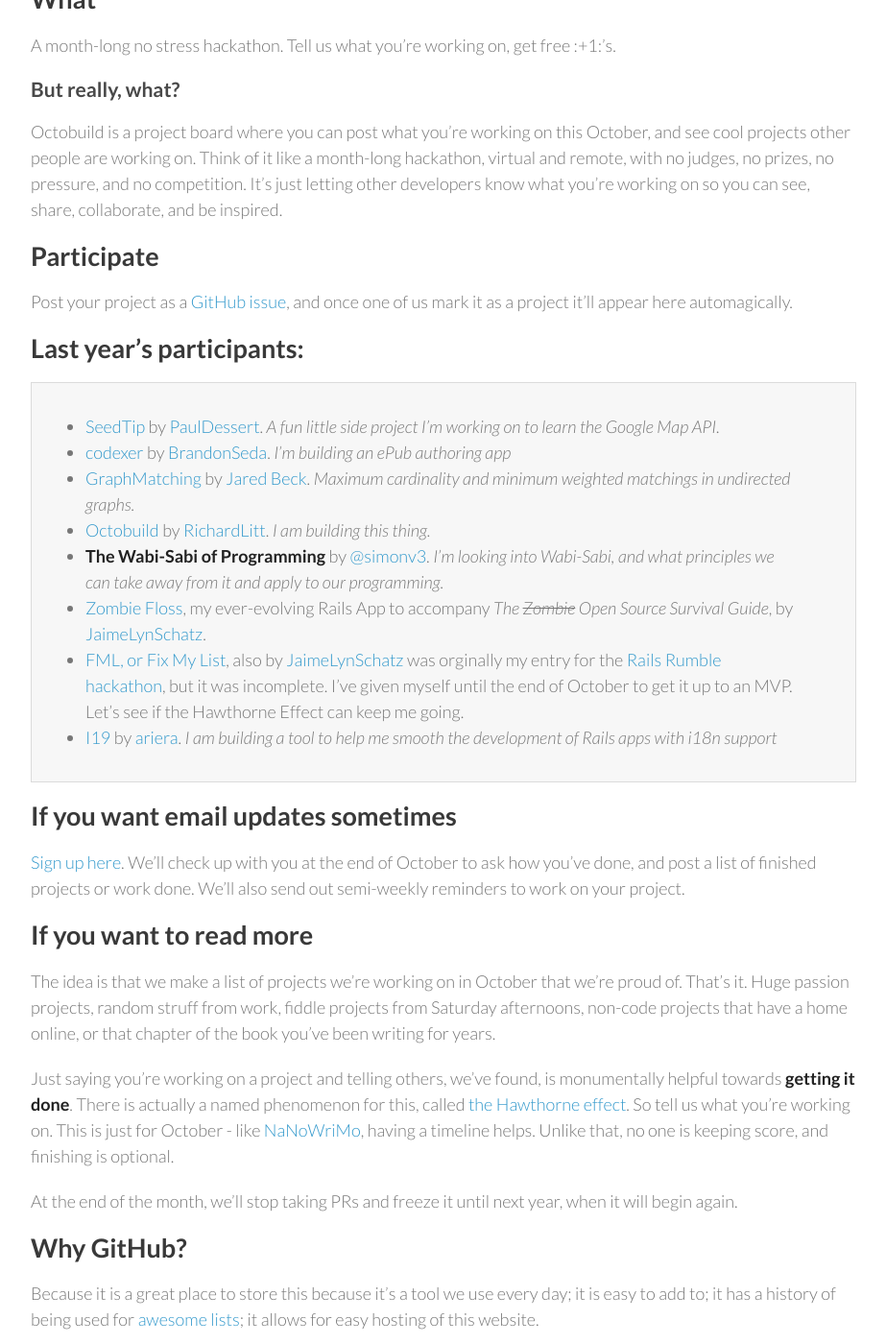
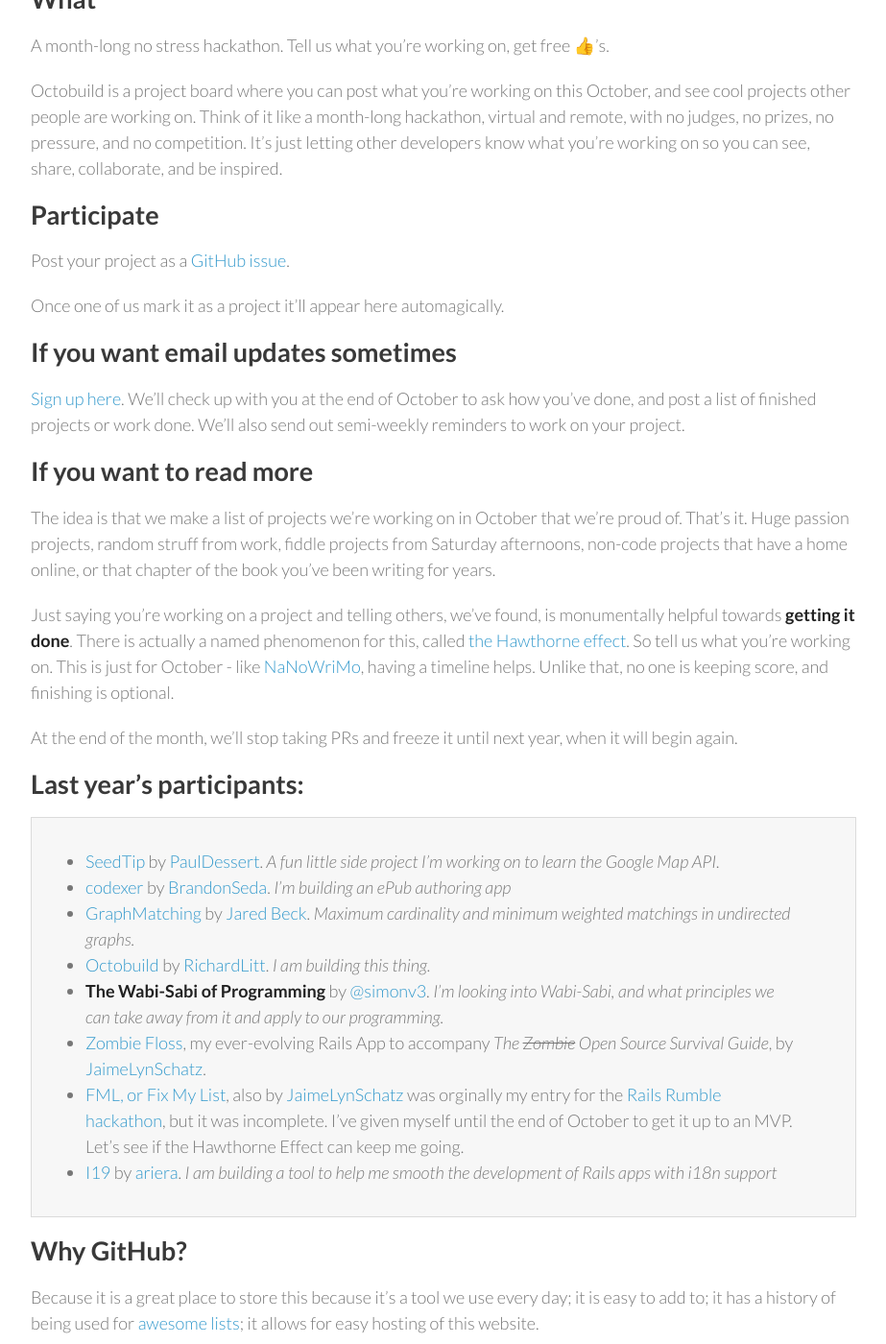
Before and after one commit to RichardLitt/octobuild, a Jekyll site: the page built from index.md, in a window 1280 px wide and 1400 px high, scrolled down 565 px. Shown: the whole window at 96% size, without its empty margins (178-1101 px from the left). Built offline with Jekyll 4.4.1, drawn with Linux system fonts in a browser that asks for light colours; Markdown is read by kramdown in place of the engine named in the settings; some of the changed lines change nothing that is shown.

Commit message:
wordsmithing

```diff
--- a/index.md
+++ b/index.md
@@ -5,26 +5,15 @@
 
 ## What
 
-A month-long no stress hackathon. Tell us what you're working on, get free :+1:'s.
-
-### But really, what?
+A month-long no stress hackathon. Tell us what you're working on, get free &#128077;'s.
 
 Octobuild is a project board where you can post what you're working on this October, and see cool projects other people are working on. Think of it like a month-long hackathon, virtual and remote, with no judges, no prizes, no pressure, and no competition. It's just letting other developers know what you're working on so you can see, share, collaborate, and be inspired.
 
 ## Participate
 
-Post your project as a [GitHub issue](https://github.com/RichardLitt/octobuild/issues/new), and once one of us mark it as a project it'll appear here automagically.
+Post your project as a [GitHub issue](https://github.com/RichardLitt/octobuild/issues/new).
 
-## Last year's participants:
-
-* [SeedTip](https://github.com/pauldessert/SeedTip) by [PaulDessert](https://twitter.com/pauldessert). *A fun little side project I'm working on to learn the Google Map API.*
-* [codexer](https://github.com/bcseda/codexer) by [BrandonSeda](https://twitter.com/brandonseda). *I'm building an ePub authoring app*
-* [GraphMatching](https://github.com/jaredbeck/graph_matching) by [Jared Beck](http://www.jaredbeck.com/). *Maximum cardinality and minimum weighted matchings in undirected graphs.*
-* [Octobuild](https://github.com/RichardLitt/octobuild) by [RichardLitt](https://github.com/RichardLitt). *I am building this thing.*
-* **The Wabi-Sabi of Programming** by [@simonv3](http://twitter.com/simonv3). *I'm looking into Wabi-Sabi, and what principles we can take away from it and apply to our programming.*
-* [Zombie Floss](http://zombie-floss.herokuapp.com), my ever-evolving Rails App to accompany *The ~~Zombie~~ Open Source Survival Guide*, by [JaimeLynSchatz](https://github.com/JaimeLynSchatz).
-* [FML, or Fix My List](https://secret-inlet-5715.herokuapp.com/), also by [JaimeLynSchatz](https://github.com/JaimeLynSchatz) was orginally my entry for the [Rails Rumble hackathon](http://railsrumble.com/), but it was incomplete. I've given myself until the end of October to get it up to an MVP. Let's see if the Hawthorne Effect can keep me going.
-* [I19](https://github.com/ariera/i19) by [ariera](https://github.com/ariera/). *I am building a tool to help me smooth the development of Rails apps with i18n support*
+Once one of us mark it as a project it'll appear here automagically.
 
 ## If you want email updates sometimes
 
@@ -38,13 +27,24 @@
 
 At the end of the month, we'll stop taking PRs and freeze it until next year, when it will begin again.
 
+## Last year's participants:
+
+* [SeedTip](https://github.com/pauldessert/SeedTip) by [PaulDessert](https://twitter.com/pauldessert). *A fun little side project I'm working on to learn the Google Map API.*
+* [codexer](https://github.com/bcseda/codexer) by [BrandonSeda](https://twitter.com/brandonseda). *I'm building an ePub authoring app*
+* [GraphMatching](https://github.com/jaredbeck/graph_matching) by [Jared Beck](http://www.jaredbeck.com/). *Maximum cardinality and minimum weighted matchings in undirected graphs.*
+* [Octobuild](https://github.com/RichardLitt/octobuild) by [RichardLitt](https://github.com/RichardLitt). *I am building this thing.*
+* **The Wabi-Sabi of Programming** by [@simonv3](http://twitter.com/simonv3). *I'm looking into Wabi-Sabi, and what principles we can take away from it and apply to our programming.*
+* [Zombie Floss](http://zombie-floss.herokuapp.com), my ever-evolving Rails App to accompany *The ~~Zombie~~ Open Source Survival Guide*, by [JaimeLynSchatz](https://github.com/JaimeLynSchatz).
+* [FML, or Fix My List](https://secret-inlet-5715.herokuapp.com/), also by [JaimeLynSchatz](https://github.com/JaimeLynSchatz) was orginally my entry for the [Rails Rumble hackathon](http://railsrumble.com/), but it was incomplete. I've given myself until the end of October to get it up to an MVP. Let's see if the Hawthorne Effect can keep me going.
+* [I19](https://github.com/ariera/i19) by [ariera](https://github.com/ariera/). *I am building a tool to help me smooth the development of Rails apps with i18n support*
+
 ## Why GitHub?
 
 Because it is a great place to store this because it's a tool we use every day; it is easy to add to; it has a history of being used for [awesome lists](https://github.com/bayandin/awesome-awesomeness); it allows for easy hosting of this website.
 
 This list is on [octobuild.com](http://octobuild.com). If you're coming off of GitHub, we'll try and mirror the master and gh-pages branches; submit PRs to either, preferablly gh-pages.
 
----
+## Who?
 
 Idea by [Richard Littauer]{https://github.com/RichardLitt} and [Simon Vansintjan](http://github.com/simonv3). Octopus by [Adam Liam](http://www.adamliam.com/).
 
```
Also changed, not shown: 8 other files.
